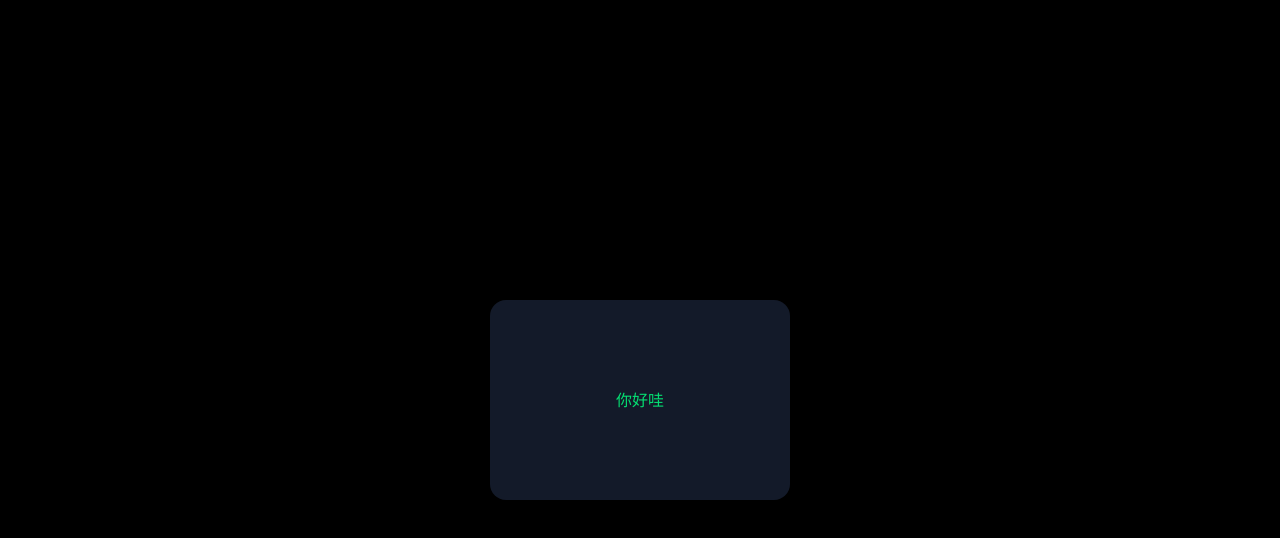
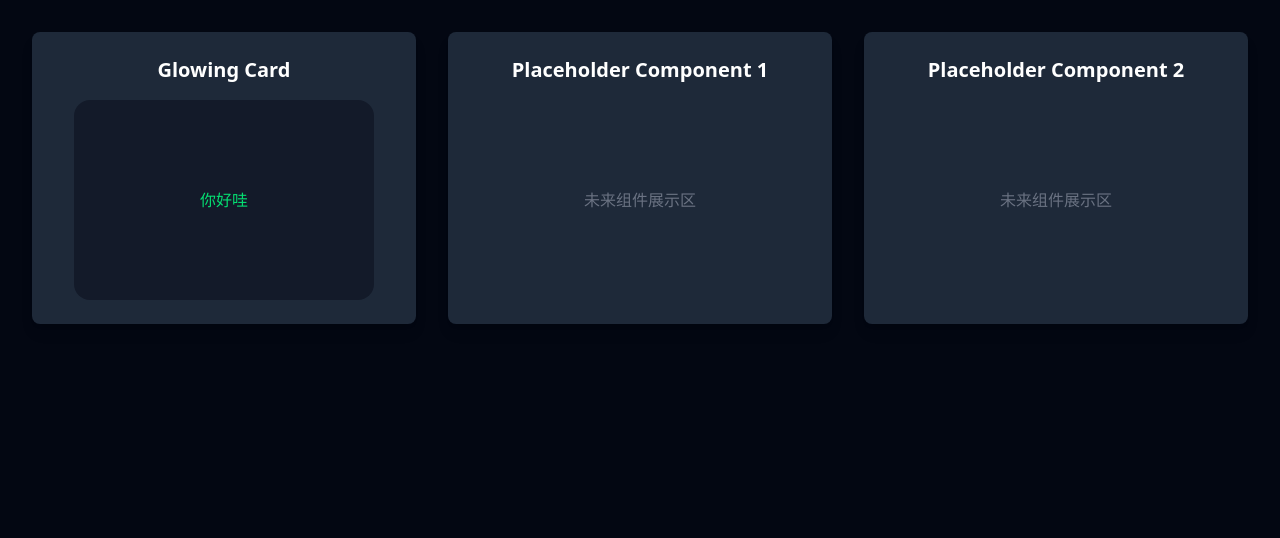
Before and after one commit to songjingwei/gamesir-magic-ui, a React (Vite) app: page / in a window 1280 px wide. Shown: the top 538 px of the page. Built offline with nearby package versions, Linux system fonts and the light colour scheme.

Commit message:
feat: 组件预览页面优化

```diff
--- a/src/preview.tsx
+++ b/src/preview.tsx
@@ -4,13 +4,35 @@ import { GlowingCard } from "./components/GlowingCard";
 
 const Preview: React.FC = () => {
 	return (
-		<div>
-			<div className="w-screen h-screen flex items-center justify-center bg-black">
-				<GlowingCard width={300} height={200}>
-					<div className="w-full h-full flex items-center justify-center z-1 text-green-400 bg-[#131a29]">
-						你好哇
+		<div className="min-h-screen bg-gray-950 text-gray-200 p-8">
+			<div className="grid grid-cols-1 md:grid-cols-2 lg:grid-cols-3 gap-8">
+				{/* GlowingCard display area */}
+				<div className="bg-gray-800 rounded-lg shadow-lg p-6 flex flex-col items-center justify-center">
+					<h2 className="text-xl font-bold text-white mb-4">Glowing Card</h2>
+					<GlowingCard width={300} height={200}>
+						<div className="w-full h-full flex items-center justify-center z-1 text-green-400 bg-[#131a29]">
+							你好哇
+						</div>
+					</GlowingCard>
+				</div>
+				{/* Placeholder 1 */}
+				<div className="bg-gray-800 rounded-lg shadow-lg p-6 flex flex-col items-center justify-center">
+					<h2 className="text-xl font-bold text-white mb-4">
+						Placeholder Component 1
+					</h2>
+					<div className="w-full h-full flex items-center justify-center text-gray-500">
+						未来组件展示区
 					</div>
-				</GlowingCard>
+				</div>
+				{/* Placeholder 2 */}
+				<div className="bg-gray-800 rounded-lg shadow-lg p-6 flex flex-col items-center justify-center">
+					<h2 className="text-xl font-bold text-white mb-4">
+						Placeholder Component 2
+					</h2>
+					<div className="w-full h-full flex items-center justify-center text-gray-500">
+						未来组件展示区
+					</div>
+				</div>
 			</div>
 		</div>
 	);
```
